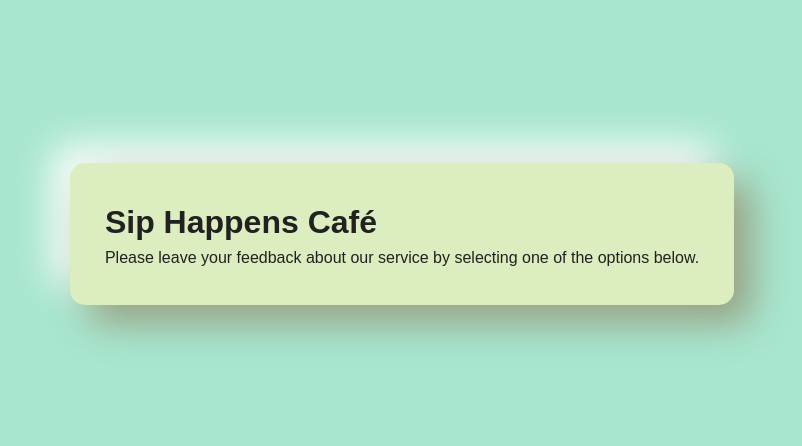
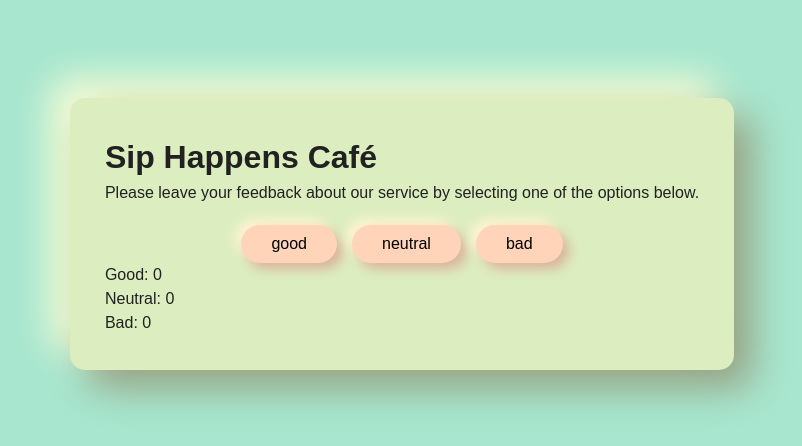
Before and after one commit to uncle-Jonik/goit-react-hw-02, a React (Vite) app: page / in a window 1280 px wide. Shown: the part 166-612 px from the top of the page, without its empty margins (238-1040 px from the left). Built offline with nearby package versions, Linux system fonts and the light colour scheme.

Commit message:
uppdate file + design

```diff
--- a/src/components/App.jsx
+++ b/src/components/App.jsx
@@ -1,10 +1,29 @@
 import css from './App.module.css';
+import { useState } from 'react';
 import { Description } from './Description/Description';
+import { Options } from './Options/Options';
+import { Feedback } from './Feedback/Feedback';
 
 export const App = () => {
+  const [feedbackStats, feedbackStatsSet] = useState({
+    good: 0,
+    neutral: 0,
+    bad: 0,
+  });
+
+  const name = Object.keys(feedbackStats);
+
   return (
     <div className={css.wrapper}>
       <Description />
+      <div className={css.buttonBox}>
+        <Options name={name[0]} />
+        <Options name={name[1]} />
+        <Options name={name[2]} />
+      </div>
+      <div className={css.statsBox}>
+        <Feedback stats={feedbackStats} />
+      </div>
     </div>
   );
 };
--- a/src/components/App.module.css
+++ b/src/components/App.module.css
@@ -16,5 +16,13 @@ body {
   border-radius: 15px;
 
   background-color: #dcedbf;
-  box-shadow: 18px 18px 38px #96a182, -18px -18px 38px #fffffc;
+  box-shadow: 18px 18px 38px #96a182, -18px -18px 38px #ffffd7;
 }
+.buttonBox {
+  margin-top: 20px;
+
+  display: flex;
+  align-items: center;
+  justify-content: center;
+  gap: 15px;
+}
--- /dev/null
+++ b/src/components/Feedback/Feedback.jsx
@@ -0,0 +1,11 @@
+// import css from './Feedback.module.css';
+
+export const Feedback = ({ stats }) => {
+  return (
+    <div>
+      <p>Good: {stats.good}</p>
+      <p>Neutral: {stats.neutral}</p>
+      <p>Bad: {stats.bad}</p>
+    </div>
+  );
+};
--- /dev/null
+++ b/src/components/Options/Options.jsx
@@ -0,0 +1,5 @@
+import css from './Options.module.css';
+
+export const Options = ({ name }) => {
+  return <button className={css.button}>{name}</button>;
+};
--- /dev/null
+++ b/src/components/Options/Options.module.css
@@ -0,0 +1,17 @@
+.button {
+  padding: 10px 30px;
+
+  border: none;
+  border-radius: 56px;
+  background: #ffd4b8;
+  box-shadow: 6px 6px 12px #d9b49c, -6px -6px 12px #fff4d4;
+
+  transition: all 750ms cubic-bezier(0.4, 0, 0.2, 1);
+}
+
+.button:hover,
+.button:active,
+.button:focus {
+  background: #ffa8a3;
+  box-shadow: inset 6px 6px 12px #d98f8b, inset -6px -6px 12px #ffc1bb;
+}
```
Also changed, not shown: src/components/Feedback/Feedback.module.css (added).
